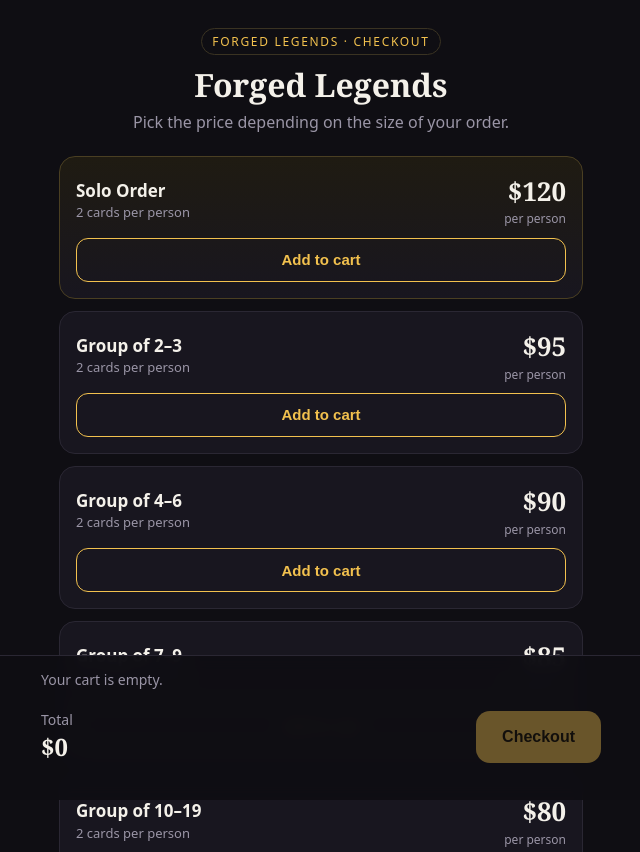
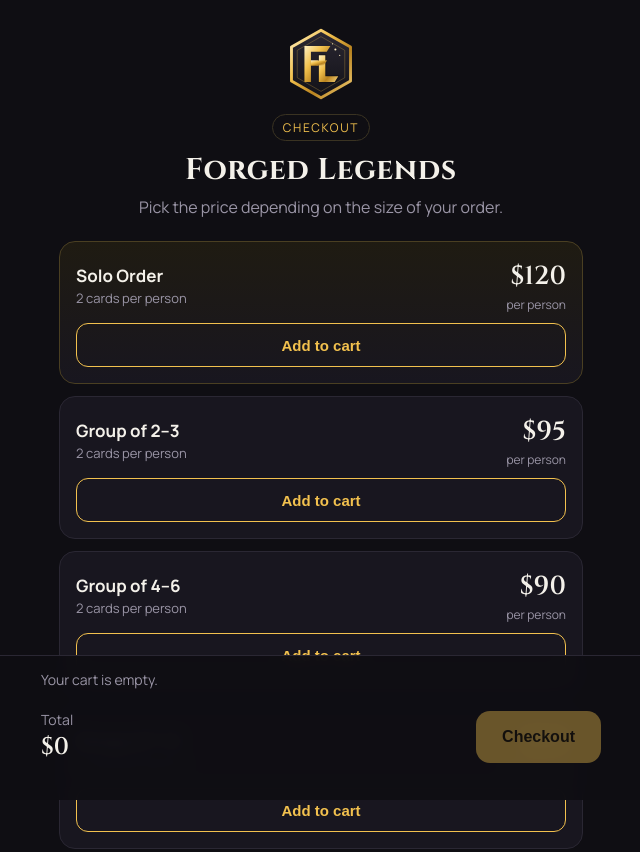
Before and after one commit to lucorellc1/lus-checkout, a website: page public/index.html in a window 1280 px wide. Shown: the top 852 px of the page, without its empty margins (319-959 px from the left). Drawn offline with Linux system fonts and the light colour scheme.

Commit message:
New fonts (Cinzel + Manrope) and FL logo
Co-Authored-By: Claude Opus 5.5 <noreply@anthropic.com>
Claude-Session: https://claude.ai/code/session_01JiPJQir7HatPG5wZhV8iot

```diff
--- /dev/null
+++ b/public/fonts/fonts.css
@@ -0,0 +1,5 @@
+@font-face{font-family:"Cinzel";font-style:normal;font-weight:600;font-display:swap;src:url(/fonts/cinzel-600.woff2) format("woff2")}
+@font-face{font-family:"Cinzel";font-style:normal;font-weight:700;font-display:swap;src:url(/fonts/cinzel-700.woff2) format("woff2")}
+@font-face{font-family:"Manrope";font-style:normal;font-weight:400;font-display:swap;src:url(/fonts/manrope-400.woff2) format("woff2")}
+@font-face{font-family:"Manrope";font-style:normal;font-weight:600;font-display:swap;src:url(/fonts/manrope-600.woff2) format("woff2")}
+@font-face{font-family:"Manrope";font-style:normal;font-weight:700;font-display:swap;src:url(/fonts/manrope-700.woff2) format("woff2")}
--- a/public/index.html
+++ b/public/index.html
@@ -5,6 +5,8 @@
 <meta name="viewport" content="width=device-width, initial-scale=1, viewport-fit=cover">
 <title>Order — Forged Legends</title>
 <meta name="description" content="Personalized art print cards — choose your group size and check out securely.">
+<link rel="icon" href="/logo.svg" type="image/svg+xml">
+<link rel="stylesheet" href="/fonts/fonts.css">
 <style>
   :root{
     --bg:#0f0e13; --panel:#18161f; --line:#2a2733; --text:#f4f1ea; --muted:#9a95a6;
@@ -14,12 +16,12 @@
   *{box-sizing:border-box}
   [hidden]{display:none !important}
   html,body{margin:0;background:var(--bg);color:var(--text);
-    font:16px/1.45 ui-sans-serif,system-ui,-apple-system,"Segoe UI",Roboto,sans-serif}
+    font:16px/1.45 "Manrope",ui-sans-serif,system-ui,-apple-system,"Segoe UI",Roboto,sans-serif}
   .wrap{max-width:560px;margin:0 auto;padding:28px 18px 160px}
   header{text-align:center;margin-bottom:22px}
   .badge{display:inline-block;font-size:12px;letter-spacing:.14em;text-transform:uppercase;
     color:var(--accent);border:1px solid #3a3322;border-radius:999px;padding:4px 10px;margin-bottom:12px}
-  h1{font-family:Georgia,"Times New Roman",serif;font-weight:600;font-size:32px;line-height:1.1;margin:0 0 8px}
+  h1{font-family:"Cinzel",Georgia,"Times New Roman",serif;font-weight:700;font-size:30px;line-height:1.15;margin:0 0 8px;letter-spacing:.02em}
   .sub{color:var(--muted);margin:0}
   .note{background:#1d1a14;border:1px solid #3a3322;color:#e9d9ae;border-radius:12px;
     padding:10px 14px;font-size:14px;margin:18px 0 20px}
@@ -30,7 +32,7 @@
   .t-name{font-weight:650;font-size:17px}
   .t-range{color:var(--muted);font-size:13px}
   .t-price{text-align:right}
-  .t-price b{font-family:Georgia,serif;font-size:26px;font-weight:600}
+  .t-price b{font-family:"Cinzel",Georgia,"Times New Roman",serif;font-size:26px;font-weight:600}
   .t-price span{display:block;color:var(--muted);font-size:12px}
   .controls{grid-column:1/-1;display:flex;gap:10px;align-items:center}
   .stepper{display:flex;align-items:center;border:1px solid var(--line);border-radius:12px;overflow:hidden}
@@ -55,7 +57,7 @@
   .rm{background:none;border:0;color:var(--muted);cursor:pointer;font-size:13px;text-decoration:underline}
   .total-row{display:flex;justify-content:space-between;align-items:center;gap:14px}
   .total{font-size:14px;color:var(--muted)}
-  .total b{display:block;color:var(--text);font-family:Georgia,serif;font-size:24px;font-weight:600}
+  .total b{display:block;color:var(--text);font-family:"Cinzel",Georgia,"Times New Roman",serif;font-size:24px;font-weight:600}
   .pay{height:52px;padding:0 26px;border-radius:14px;border:0;background:var(--accent);color:var(--accent-ink);
     font-weight:750;font-size:16px;cursor:pointer}
   .pay:disabled{opacity:.4;cursor:default}
@@ -77,7 +79,8 @@
 <body>
 <div class="wrap">
   <header>
-    <div class="badge">Forged Legends · Checkout</div>
+    <img src="/logo.svg" alt="Forged Legends logo" style="width:72px;height:72px;display:block;margin:0 auto 14px">
+    <div class="badge">Checkout</div>
     <h1 id="shopName">Forged Legends</h1>
     <p class="sub">Pick the price depending on the size of your order.</p>
   </header>
```
Also changed, not shown: public/success.html (+5 -2 lines), public/fonts/LICENSE-Cinzel.txt (added), public/fonts/LICENSE-Manrope.txt (added), public/fonts/cinzel-600.woff2 (added), public/fonts/cinzel-700.woff2 (added), public/fonts/manrope-400.woff2 (added), public/fonts/manrope-600.woff2 (added), public/fonts/manrope-700.woff2 (added), public/logo.svg (added).
